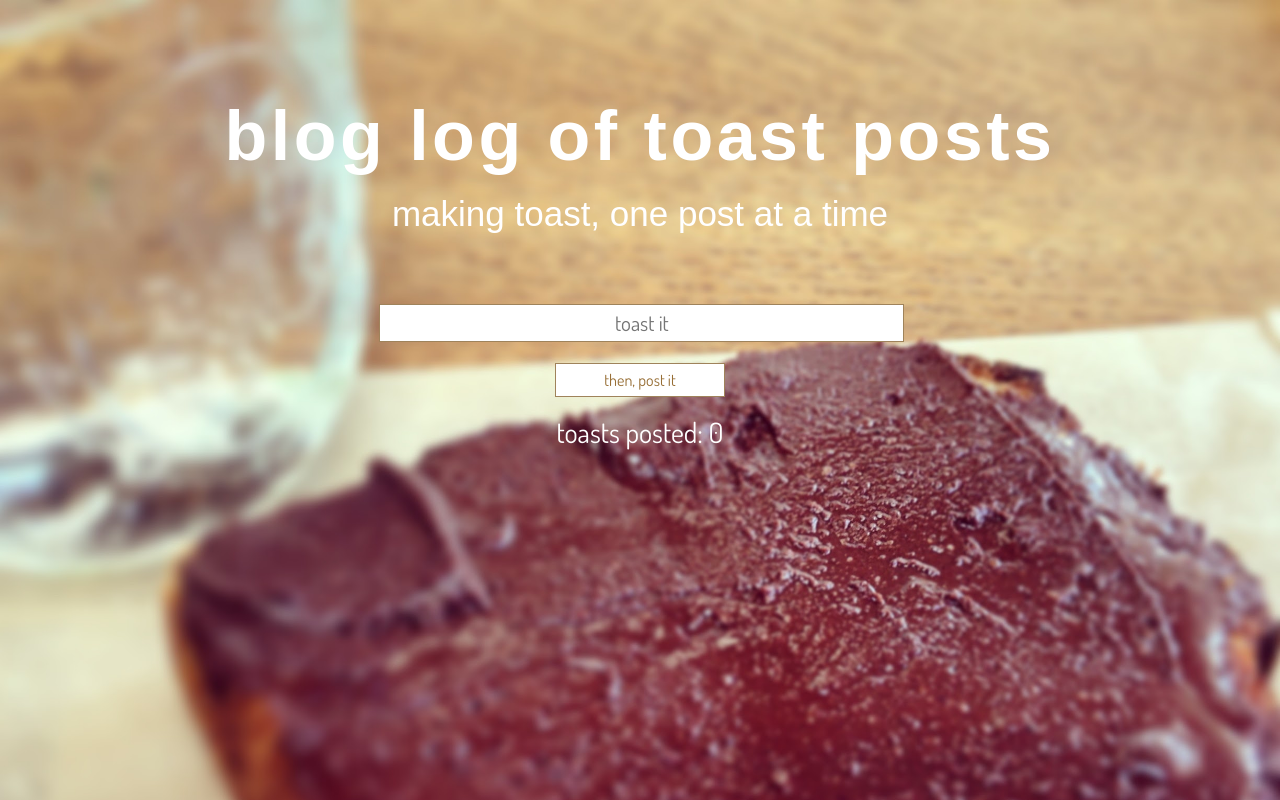
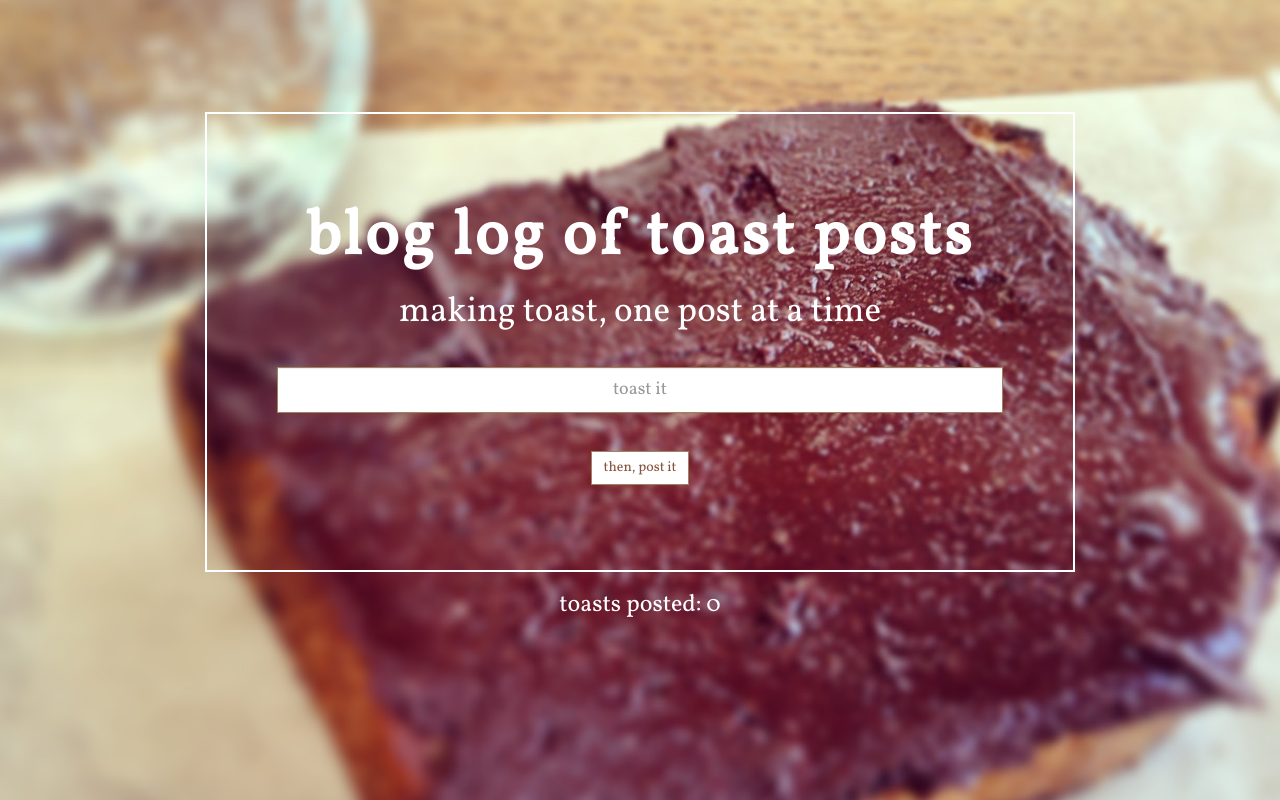
Before and after one commit to cjyueh/Microblog, a plain HTML site: page index.html in a window 1280 px wide. Drawn offline with nearby package versions, Linux system fonts and the light colour scheme; a web font is replaced by a local one.

Commit message:
uses Bootstrap, adds box around text

```diff
--- a/app.js
+++ b/app.js
@@ -17,7 +17,7 @@ var blogPost = []; //creates array of blogPost with newPost
 var postCount = 0;
 
 function clickSubmit() {
-	$('#submit-button').on('click', function(event) {
+	$('button').on('click', function(event) {
 		//prevent default action of submit (= refresh page)
 		event.preventDefault();
 		addPostToArray();
--- a/index.html
+++ b/index.html
@@ -4,8 +4,7 @@
 	<meta charset="UTF-8">
 
 	<link href="http://netdna.bootstrapcdn.com/bootstrap/3.2.0/css/bootstrap.min.css" rel="stylesheet">
-	<link href='https://fonts.googleapis.com/css?family=Homenaje' rel='stylesheet' type='text/css'>
-	<link href='https://fonts.googleapis.com/css?family=Dosis' rel='stylesheet' type='text/css'>
+	<link href='https://fonts.googleapis.com/css?family=Vollkorn' rel='stylesheet' type='text/css'>
 	<link rel="stylesheet" href="style.css">
 
 	<script src="http://code.jquery.com/jquery.js"></script>
@@ -14,17 +13,20 @@
 	<title>toast posts</title>
 </head>
 <body>
-	<article>
-		<h1>blog log of toast posts</h1>
-		<h2>making toast, one post at a time</h2>
-		<form method="POST">
-			<label for="blog-input"></label>
-  			<input id="blog-input" type="text" name="input-key" placeholder="toast it" /><br>
-  			<input id="submit-button" type="submit" value="then, post it" />
-		</form>
-		<h3>toasts posted:  <span id="counter"></span></h3>
-		<ul id="log"></ul>
-	</article>
+	<div class="container">
+		<article>
+			<h1 class="text-center">blog log of toast posts</h1>
+			<h2 class="text-center">making toast, one post at a time</h2>
+			<form class="text-center" method="POST">
+				<div class="form-group">
+	  				<input type="text" class="form-control input-lg" id="blog-input" name="input-key" placeholder="toast it" /><br>
+	  				<button type="submit" class="btn btn-default input" id="submit-button">then, post it</button>
+	  			</div>
+			</form>
+		</article>
+		<h3 class="text-center">toasts posted:  <span id="counter"></span></h3>
+		<ul class="list-unstyled" id="log"></ul>
+	</div>
 	<script type="text/javascript" src="app.js"></script>
 </body>
 </html>
--- a/style.css
+++ b/style.css
@@ -1,62 +1,51 @@
 body {
-	background: url("images/IMG_0891.jpg");
+	background: url("images/IMG_0891.jpg") no-repeat center center fixed;
+	-webkit-background-size: cover;
+	-moz-background-size: cover;
+	-o-background-size: cover;
 	background-size: cover;
-	font-family: 'Homenaje', sans-serif;
+	font-family: 'Vollkorn', serif;
+	color: #ffffff;
+}
+
+.container {
+	max-width: 900px;
+	margin: 8em auto;
 }
 
 article {
-	max-width: 960px;
-	margin: 7em auto;
-	position: relative;
-	text-align: center;
+	padding: 5em;
+	border: solid .2em #ffffff;
 }
 
 h1 {
-	color: #ffffff;
-	font-size: 5em;
+	font-size: 4.5em;
 	font-weight: bold;
 	letter-spacing: .05em;
 }
 
 h2 {
 	font-size: 2.5em;
-	color: #ffffff;
-	margin-bottom: 2em;
+	margin-bottom: 1em;
 }
 
 #blog-input {
-	border: solid .05em #9f835b;
+	border: solid .1em #9f835b;
+	border-radius: 0;
 	color: #976e35;
-	font-family: 'Dosis', sans-serif;
-	font-size: 1.5em;
 	margin-bottom: 1em;
-	padding: .15em 0;
 	text-align: center;
-	width: 25em;
 }
 
 #submit-button {
-	font-family: 'Dosis', sans-serif;
-	border: solid .1em #9f835b;
-	font-size: 1.15em;
-	color: #976e35;
-	padding: .3em 3em;
-	background-color: #ffffff;
-}
-
-h3 {
-	font-family: 'Dosis', sans-serif;
-	font-size: 2em;
-	color: #ffffff;
+	border: solid .05em #9f835b;
+	border-radius: 0;
+	color: #87533b;
 }
 
 ul {
-	color: #ffffff;
-	font-family: 'Dosis', sans-serif;
 	font-size: 1.5em;
-	list-style: none;
-	min-width: 300px;
-	margin-top: 2em;
+	margin-top: 2.5em;
 }
 
 li {
```
